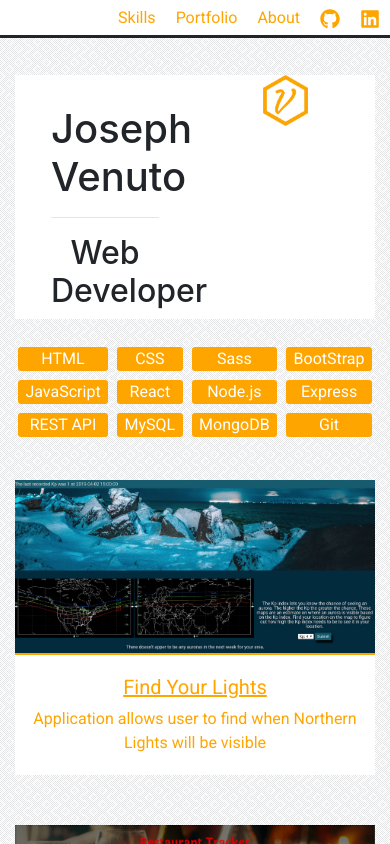
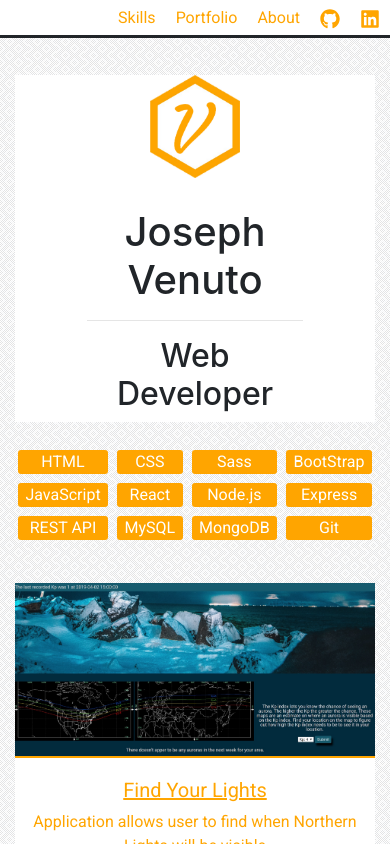
Before and after one commit to JBVenuto/reactportfolio, a React (Create React App) app: page / in a window 390 px wide. Shown: the top 844 px of the page. Built offline with nearby package versions, Linux system fonts and the light colour scheme.

Commit message:
style changes to make more mobile friendly

```diff
--- a/src/pages/main.css
+++ b/src/pages/main.css
@@ -48,6 +48,17 @@
   width: 25%;
   height: auto;
 }
+@media only screen and (max-width: 768px) {
+  .header {
+    flex-direction: column-reverse;
+  }
+  .header .name__wrap {
+    width: 100%;
+  }
+  .header .header__logo {
+    width: 100%;
+  }
+}
 
 #skills {
   display: block;
@@ -86,6 +97,12 @@
   display: grid;
   grid-template-columns: 49.5% 49.5%;
   grid-column-gap: 1em;
+}
+@media only screen and (max-width: 992px) {
+  .port-row {
+    grid-template-columns: auto;
+    margin-top: 5px;
+  }
 }
 
 .sm-row-even {
@@ -168,12 +185,6 @@
     grid-template-columns: auto auto auto auto auto auto;
   }
 
-  .port-row {
-    display: grid;
-    grid-template-columns: auto;
-    margin-top: 5px;
-  }
-
   .sm-row-even {
     display: inline;
   }
--- a/src/pages/style.scss
+++ b/src/pages/style.scss
@@ -23,7 +23,6 @@
 
     .nav {
         border-bottom-style: solid;
-        // margin-bottom: 10px;
         padding-top: 5px;
         padding-bottom: 5px;
 
@@ -64,6 +63,18 @@
             height: auto;
         }
     }
+
+    @media only screen and (max-width: 768px) {
+        flex-direction: column-reverse;
+
+        .name__wrap {
+            width: 100%;
+        }
+
+        .header__logo {
+            width: 100%;
+        }
+    }
 }
 
 #skills {
@@ -95,6 +106,11 @@
     display: grid;
     grid-template-columns: 49.5% 49.5%;
     grid-column-gap: 1em;
+
+    @media only screen and (max-width: 992px) {
+        grid-template-columns: auto;
+        margin-top: 5px;
+    }
 }
 
 .sm-row-even {
@@ -175,11 +191,6 @@
         display: grid;
         grid-template-columns: auto auto auto auto auto auto;
     }
-    .port-row {
-        display: grid;
-        grid-template-columns: auto;
-        margin-top: 5px;
-    }
     .sm-row-even {
         display: inline;
     }
@@ -191,7 +202,6 @@
     }
     .port-desc {
         width: 100%;
-        // height: 100px;
         color: $orange;
         border-top: 2px solid $orange;
         text-align: center;
@@ -228,8 +238,6 @@
         color: $orange;
         text-align: center;
         background-color: white;
-        // padding-top: 25px;
-        // padding-bottom: 25px;
     }
     .all-about {
         display: grid;
```
Also changed, not shown: 1 other file (tests, documents, lock files or other folders).
